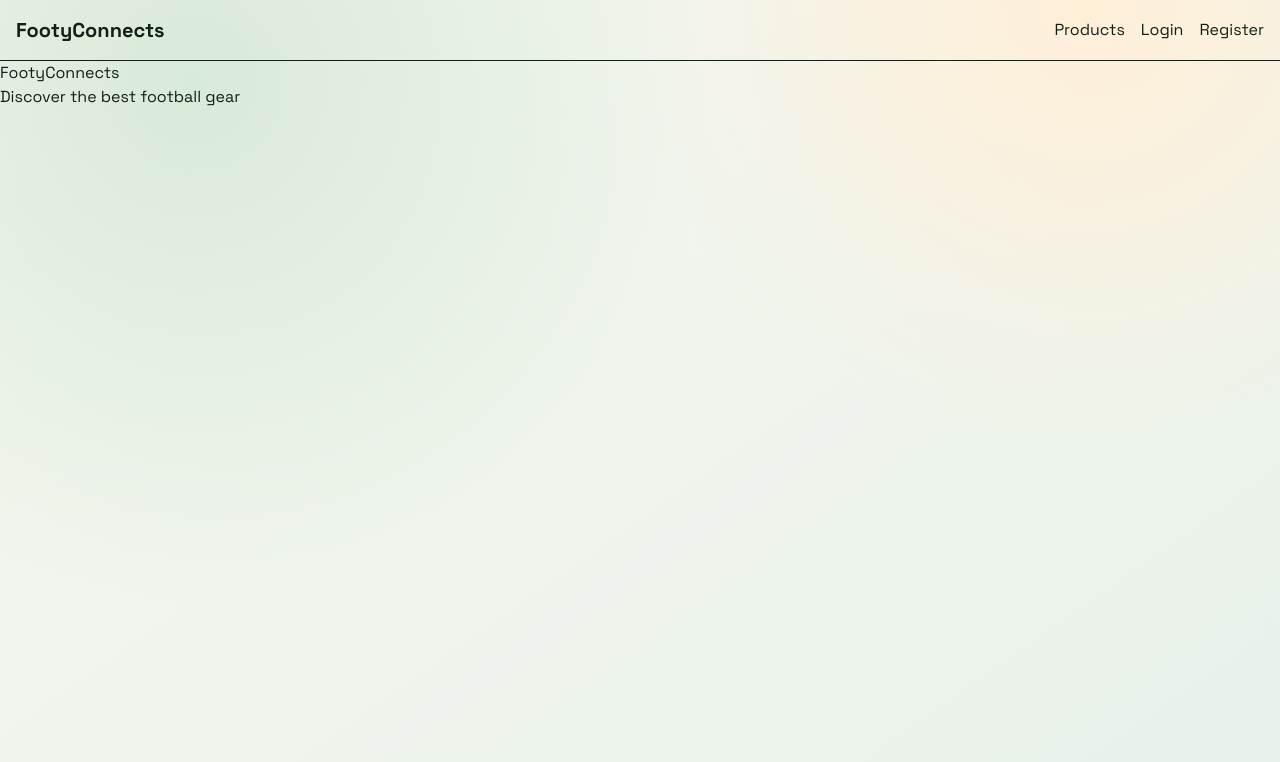
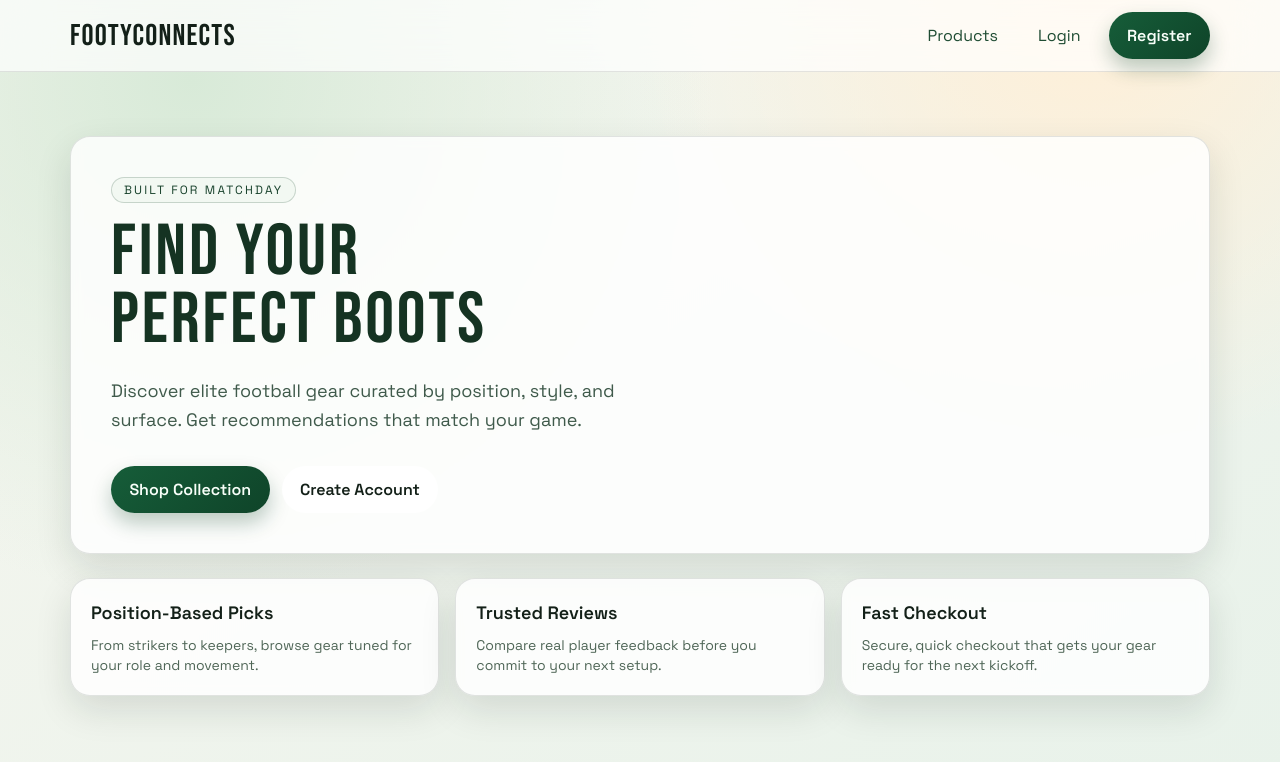
Before and after one commit to saraung/nextfootball, a Next.js app: page / in a window 1280 px wide. Shown: the top 762 px of the page. Built offline with nearby package versions, Linux system fonts and the light colour scheme.

Commit message:
change design

```diff
--- a/src/app/page.tsx
+++ b/src/app/page.tsx
@@ -1,8 +1,59 @@
+import Link from "next/link"
+
 export default function HomePage() {
   return (
-    <main>
-      <h1>FootyConnects</h1>
-      <p>Discover the best football gear</p>
+    <main className="fc-page-wrap py-12 sm:py-16">
+      <section className="fc-card fc-reveal overflow-hidden p-7 sm:p-10">
+        <p className="inline-flex rounded-full border border-[#17412b]/20 bg-[#f2f8f2] px-3 py-1 text-xs tracking-[0.18em] text-[#17412b] uppercase">
+          Built For Matchday
+        </p>
+
+        <h1 className="fc-display mt-4 text-5xl leading-[0.95] sm:text-7xl text-[#153322]">
+          FIND YOUR
+          <br />
+          PERFECT BOOTS
+        </h1>
+
+        <p className="mt-5 max-w-xl text-[#3f5a4b] text-base sm:text-lg leading-relaxed">
+          Discover elite football gear curated by position, style, and surface.
+          Get recommendations that match your game.
+        </p>
+
+        <div className="mt-8 flex flex-wrap gap-3">
+          <Link href="/products" className="fc-btn fc-btn-primary px-6 py-3">
+            Shop Collection
+          </Link>
+          <Link
+            href="/register"
+            className="fc-btn border border-[#17412b]/20 bg-white/85 px-6 py-3 text-[#17412b]"
+          >
+            Create Account
+          </Link>
+        </div>
+      </section>
+
+      <section className="mt-6 grid gap-4 md:grid-cols-3">
+        <article className="fc-card fc-reveal p-5" style={{ animationDelay: "90ms" }}>
+          <h2 className="font-semibold text-lg">Position-Based Picks</h2>
+          <p className="mt-2 text-sm text-[#4f6657]">
+            From strikers to keepers, browse gear tuned for your role and movement.
+          </p>
+        </article>
+
+        <article className="fc-card fc-reveal p-5" style={{ animationDelay: "150ms" }}>
+          <h2 className="font-semibold text-lg">Trusted Reviews</h2>
+          <p className="mt-2 text-sm text-[#4f6657]">
+            Compare real player feedback before you commit to your next setup.
+          </p>
+        </article>
+
+        <article className="fc-card fc-reveal p-5" style={{ animationDelay: "220ms" }}>
+          <h2 className="font-semibold text-lg">Fast Checkout</h2>
+          <p className="mt-2 text-sm text-[#4f6657]">
+            Secure, quick checkout that gets your gear ready for the next kickoff.
+          </p>
+        </article>
+      </section>
     </main>
   )
 }
--- a/src/components/layout/navbar.tsx
+++ b/src/components/layout/navbar.tsx
@@ -4,16 +4,27 @@ import Link from "next/link"
 
 export default function Navbar() {
   return (
-    <nav className="flex justify-between items-center p-4 border-b">
-      <Link href="/" className="text-xl font-bold">
-        FootyConnects
-      </Link>
+    <header className="sticky top-0 z-40 border-b border-black/10 bg-white/70 backdrop-blur-xl">
+      <nav className="fc-page-wrap flex items-center justify-between py-3">
+        <Link href="/" className="fc-display text-3xl text-[#17412b]">
+          FootyConnects
+        </Link>
 
-      <div className="flex gap-4">
-        <Link href="/products">Products</Link>
-        <Link href="/login">Login</Link>
-        <Link href="/register">Register</Link>
-      </div>
-    </nav>
+        <div className="flex items-center gap-2 sm:gap-4 text-sm sm:text-base text-[#1f4c33]">
+          <Link href="/products" className="rounded-full px-3 py-2 hover:bg-[#edf5ee] transition-colors">
+            Products
+          </Link>
+          <Link href="/login" className="rounded-full px-3 py-2 hover:bg-[#edf5ee] transition-colors">
+            Login
+          </Link>
+          <Link
+            href="/register"
+            className="fc-btn fc-btn-primary px-4 py-2 text-sm sm:text-base"
+          >
+            Register
+          </Link>
+        </div>
+      </nav>
+    </header>
   )
 }
```
